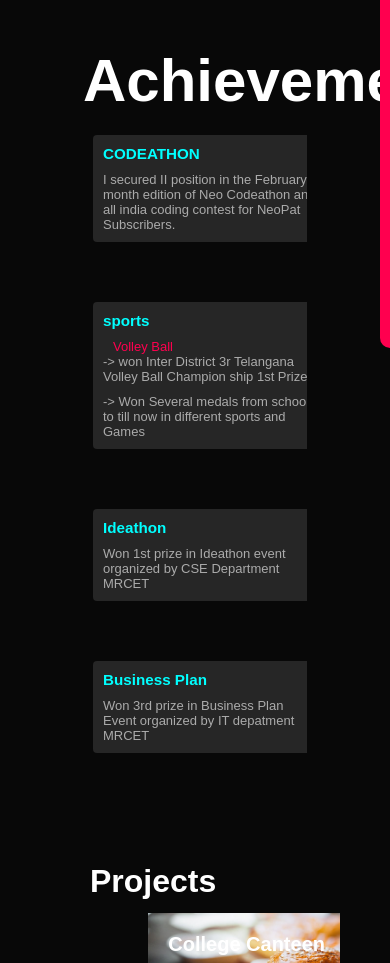
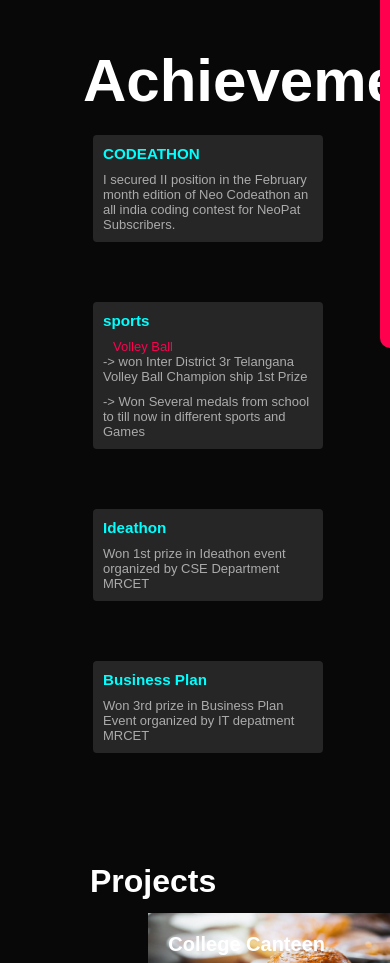
Before and after one commit to Tharun-kumar13/portfolio, a plain HTML site: page index.html in a window 390 px wide. Shown: the part 1400-2363 px from the top of the page. Drawn offline with Linux system fonts and the light colour scheme.

Commit message:
index.css

```diff
--- a/index.css
+++ b/index.css
@@ -422,7 +422,13 @@ nav .fas {
         width: 0px;
 
     }
-
+    .pro {
+        width: 110%;
+    }
+      .achievement-row {
+        width: 100%;
+        overflow: hidden;
+    }
 
 
 
```
